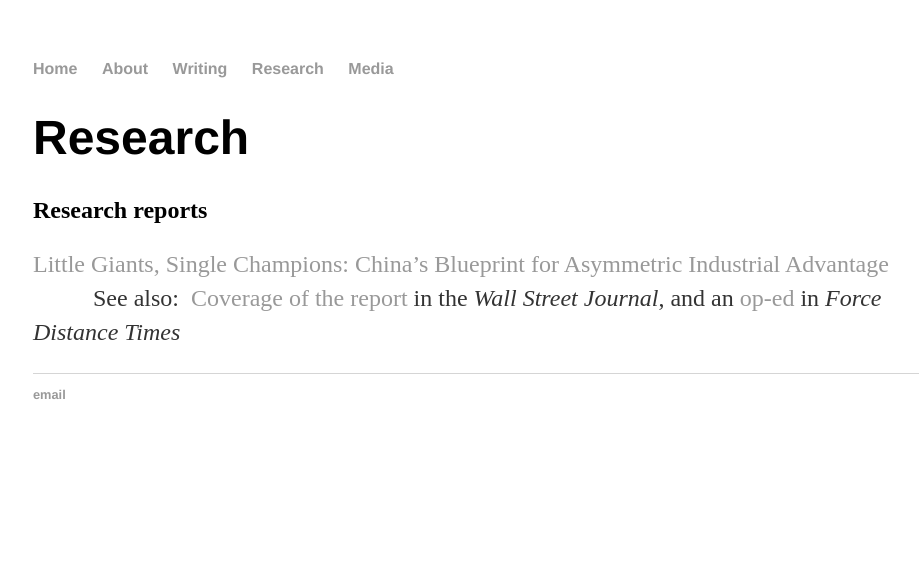
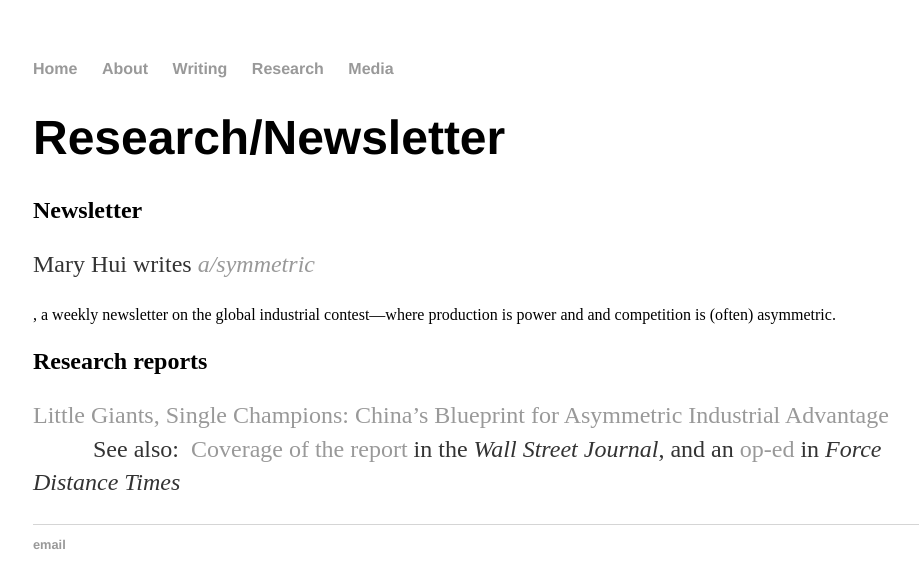
Before and after one commit to marykmhui/marykmhui, a Jekyll site: the page built from research/index.html, in a window 1280 px wide. Shown: the top 588 px of the page, without its empty margins (159-1078 px from the left). Built offline with Jekyll 4.4.1, drawn with Linux system fonts in a browser that asks for light colours.

Commit message:
Update index.html

```diff
--- a/research/index.html
+++ b/research/index.html
@@ -4,7 +4,10 @@ title: Research
 ---
 
 		<div class="about">
-			<h1>Research</h1>
+			<h1>Research/Newsletter</h1>
+			<h2>Newsletter</h2>
+			<p>Mary Hui writes <a href="https://theasymmetric.substack.com"><em>a/symmetric</em></a></p>, a weekly newsletter on the global industrial contest—where production is power and and competition is (often) asymmetric.<p>
+
 			<h2>Research reports</h2>
 			<p><a href="https://forcedistancetimes.com/little-giants-single-champions-report/">Little Giants, Single Champions: China&rsquo;s Blueprint for Asymmetric Industrial Advantage</a><br />
 			&nbsp; &nbsp; &nbsp; &nbsp; &nbsp; See also:&nbsp;&nbsp;<a href="https://www.wsj.com/articles/china-cultivates-thousands-of-little-giants-in-aerospace-telecom-to-outdo-u-s-97ef9bdb">Coverage of the report</a>&nbsp;in the<em> Wall Street Journal</em>,&nbsp;and an&nbsp;<a href="https://forcedistancetimes.com/single-champions-little-giants-chinas-industrial-strategy/">op-ed</a> in&nbsp;<em>Force Distance Times</em></p>
```
